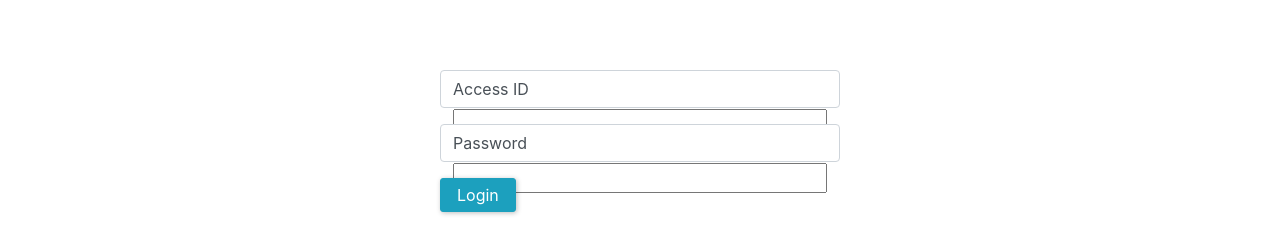
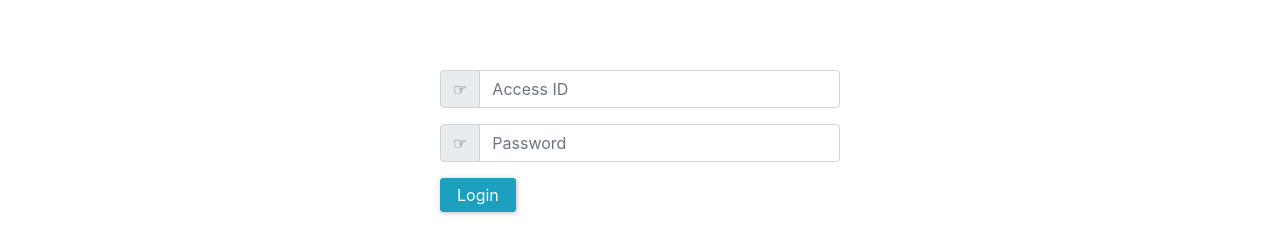
Before and after one commit to Oumar96/Mercedes, a React (Create React App) app in the folder frontend/: page /auth in a window 1280 px wide. Shown: the part 794-1037 px from the top of the page. Built offline with nearby package versions, Linux system fonts and the light colour scheme.

Commit message:
Update style
This commit fixes the design that was failing on certain pages.

```diff
--- a/frontend/src/components/Navigation/MainNavigation.css
+++ b/frontend/src/components/Navigation/MainNavigation.css
@@ -10,6 +10,7 @@
   align-items: center;
   justify-content: space-between;
   box-sizing: border-box;
+  z-index: 500;
 }
 
 .main-navigation__logo h1 {
--- a/frontend/src/pages/Appointments.css
+++ b/frontend/src/pages/Appointments.css
@@ -5,3 +5,7 @@
   border: 1px solid #18aec9;
   border-radius: 30px;
 }
+
+.section {
+  height: 250px;
+}
--- a/frontend/src/pages/Appointments.js
+++ b/frontend/src/pages/Appointments.js
@@ -5,8 +5,8 @@ import AppointmentList from '../components/Appointments/AppointmentList/Appointm
 import Spinner from '../components/Spinner/Spinner';
 import AuthContext from '../context/auth-context';
 import './Appointments.css';
-import TextField from "material-ui/TextField";
-import MuiThemeProvider from "material-ui/styles/MuiThemeProvider";
+import TextField from 'material-ui/TextField';
+import MuiThemeProvider from 'material-ui/styles/MuiThemeProvider';
 
 class AppointmentsPage extends Component {
   state = {
@@ -14,7 +14,7 @@ class AppointmentsPage extends Component {
     appointments: [],
     isLoading: false,
     selectedAppointment: null,
-    healthCareNumber: ""
+    healthCareNumber: ''
   };
   isActive = true;
 
@@ -24,7 +24,7 @@ class AppointmentsPage extends Component {
     if (this.context.token) {
       this.fetchAppointmentsNurse();
     } else {
-    this.fetchAppointments();
+      this.fetchAppointments();
     }
   }
 
@@ -162,9 +162,11 @@ class AppointmentsPage extends Component {
       })
       .then(resData => {
         this.setState(prevState => {
-          const updatedAppointments = prevState.appointments.filter(appointment => {
-            return appointment._id !== appointmentId;
-          });
+          const updatedAppointments = prevState.appointments.filter(
+            appointment => {
+              return appointment._id !== appointmentId;
+            }
+          );
           return { appointments: updatedAppointments, isLoading: false };
         });
       })
@@ -176,7 +178,9 @@ class AppointmentsPage extends Component {
 
   showDetailHandler = appointmentId => {
     this.setState(prevState => {
-      const selectedAppointment = prevState.appointments.find(a => a._id === appointmentId);
+      const selectedAppointment = prevState.appointments.find(
+        a => a._id === appointmentId
+      );
       return { selectedAppointment: selectedAppointment };
     });
   };
@@ -186,16 +190,28 @@ class AppointmentsPage extends Component {
   }
 
   returnTime() {
-    if (this.state.selectedAppointment.type === "Non-Urgent") {
-      var quotient = Math.floor(this.state.selectedAppointment.slots.slot_time / 3);
-      var remainder = (this.state.selectedAppointment.slots.slot_time * 20) % 60;
+    if (this.state.selectedAppointment.type === 'Non-Urgent') {
+      var quotient = Math.floor(
+        this.state.selectedAppointment.slots.slot_time / 3
+      );
+      var remainder =
+        (this.state.selectedAppointment.slots.slot_time * 20) % 60;
       if (remainder === 0) {
-        return (<p>The appointment is at {8 + quotient}:00</p>);
+        return <p>The appointment is at {8 + quotient}:00</p>;
       } else {
-        return (<p>The appointment is at {8 + quotient}:{remainder}</p>);
+        return (
+          <p>
+            The appointment is at {8 + quotient}:{remainder}
+          </p>
+        );
       }
-    } else if (this.state.selectedAppointment.type === "Annual") {
-      return (<p>The appointment is at {parseFloat(this.state.selectedAppointment.slots.slot_time) + 8}:00</p>);
+    } else if (this.state.selectedAppointment.type === 'Annual') {
+      return (
+        <p>
+          The appointment is at{' '}
+          {parseFloat(this.state.selectedAppointment.slots.slot_time) + 8}:00
+        </p>
+      );
     }
   }
 
@@ -215,20 +231,32 @@ class AppointmentsPage extends Component {
             onConfirm={this.modalCancelHandler}
             confirmText={this.context.token ? 'Book' : 'Confirm'}
           >
-            <h1>This is an {this.state.selectedAppointment.type} appointment</h1>
-            <p>The date of the appointment is {this.state.selectedAppointment.slots.slot_date}</p>
+            <h1>
+              This is an {this.state.selectedAppointment.type} appointment
+            </h1>
+            <p>
+              The date of the appointment is{' '}
+              {this.state.selectedAppointment.slots.slot_date}
+            </p>
             {this.returnTime()}
           </Modal>
         )}
         {
           <MuiThemeProvider>
-            <img class="image" src="https://www.columbialac.com/wp-content/uploads/2017/09/patient-forms.jpg" alt="clinic" />
+            <img
+              class="image"
+              src="https://www.columbialac.com/wp-content/uploads/2017/09/patient-forms.jpg"
+              alt="clinic"
+            />
             <br />
             <div class="depth">
               <TextField
                 fullWidth={true}
-                hintText="Enter Health Care Number"
-                onChange={(evt, newValue) => {this.handleSetHCN(newValue.replace(/\s/g, '')); this.fetchAppointments();}}
+                hintText="Enter Health Care #"
+                onChange={(evt, newValue) => {
+                  this.handleSetHCN(newValue.replace(/\s/g, ''));
+                  this.fetchAppointments();
+                }}
               />
             </div>
           </MuiThemeProvider>
@@ -243,6 +271,7 @@ class AppointmentsPage extends Component {
             onCancel={this.deleteAppointmentHandler}
           />
         )}
+        <div class="section" />
       </React.Fragment>
     );
   }
--- a/frontend/src/pages/Auth.js
+++ b/frontend/src/pages/Auth.js
@@ -94,15 +94,42 @@ class AuthPage extends Component {
   render() {
     return (
       <React.Fragment>
-        <img class="image" src="http://www.metacare.ca/livesite/uploads/2014/08/nurse-image-lg.jpg" alt="clinic" />
+        <img
+          class="image"
+          src="http://www.metacare.ca/livesite/uploads/2014/08/nurse-image-lg.jpg"
+          alt="clinic"
+        />
         <form className="auth-form" onSubmit={this.submitHandler}>
-          <div className="form-control">
-            <label htmlFor="email">Access ID</label>
-            <input pattern="[a-zA-Z]{3}\d{5}" type="text" id="email" ref={this.emailEl} />
+          <div class="input-group mb-3">
+            <div class="input-group-prepend">
+              <span class="input-group-text" id="basic-addon1">
+                ☞
+              </span>
+            </div>
+            <input
+              type="text"
+              pattern="[a-zA-Z]{3}\d{5}"
+              class="form-control"
+              ref={this.emailEl}
+              placeholder="Access ID"
+              aria-label="Access ID"
+              aria-describedby="basic-addon1"
+            />
           </div>
-          <div className="form-control">
-            <label htmlFor="password">Password</label>
-            <input type="password" id="password" ref={this.passwordEl} />
+          <div class="input-group mb-3">
+            <div class="input-group-prepend">
+              <span class="input-group-text" id="basic-addon1">
+                ☞
+              </span>
+            </div>
+            <input
+              type="password"
+              class="form-control"
+              ref={this.passwordEl}
+              placeholder="Password"
+              aria-label="Password"
+              aria-describedby="basic-addon1"
+            />
           </div>
           <div className="form-actions">
             <button type="submit">Login</button>
```
Lines whose indentation alone changed are shown as unchanged.
